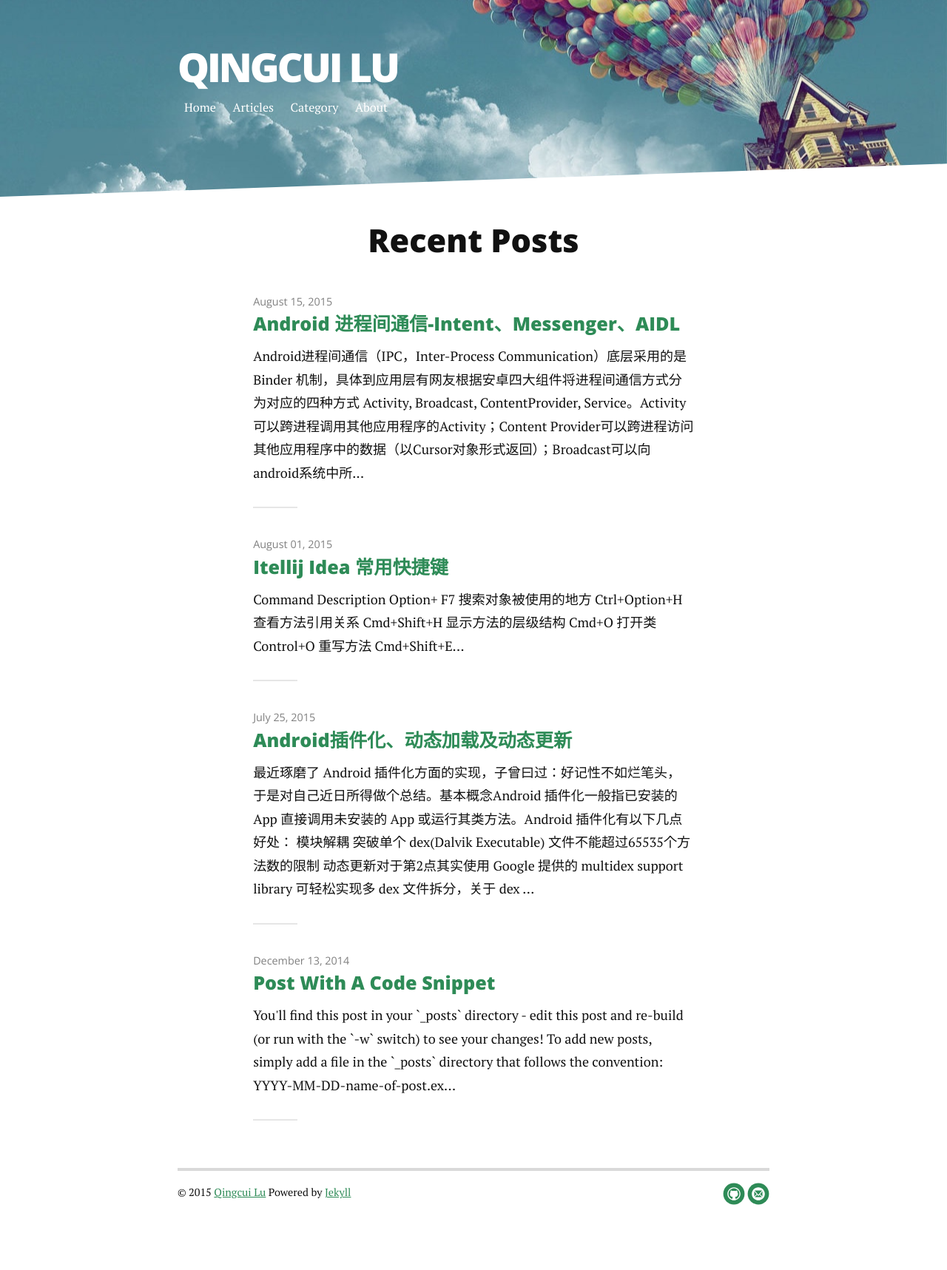
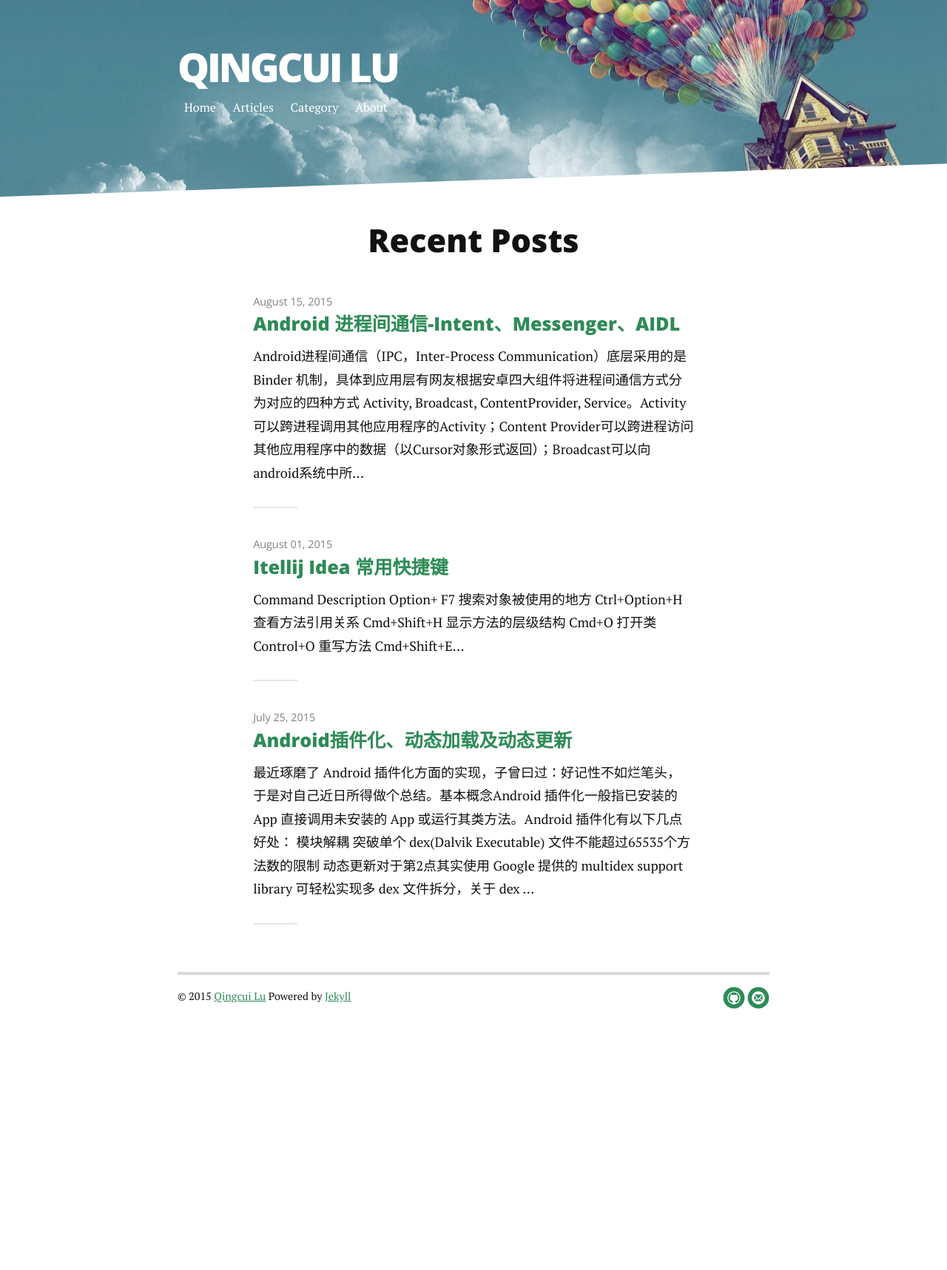
Before and after one commit to HalfLike/halflike.github.io, a Jekyll site: the page built from index.html, in a window 1280 px wide. Shown: the whole page at 74% size. Built offline with Jekyll 4.4.1, drawn with Linux system fonts in a browser that asks for light colours; nearby versions of some CDN libraries; Markdown is read by kramdown in place of the engine named in the settings; the list of posts is cut into pages by our own code; after the commit the page ends 1451 px from its top, so only the background shows below that.

````diff
--- a/_config.yml
+++ b/_config.yml
@@ -26,4 +26,4 @@ social:
    github: halflike
    email: luqingcuihust@gmail.com
 
-google_analytics: "UA-58263416-1"
+google_analytics: "UA-67206187-1"
--- a/_posts/2014-12-13-code-snippet.markdown
+++ /dev/null
@@ -1,23 +0,0 @@
----
-layout: post
-title:  "Post With A Code Snippet"
-categories: ios
-date:   2014-12-13
----
-
-<p class="intro"><span class="dropcap">Y</span>ou'll find this post in your `_posts` directory - edit this post and re-build (or run with the `-w` switch) to see your changes! To add new posts, simply add a file in the `_posts` directory that follows the convention: YYYY-MM-DD-name-of-post.ext.</p>
-
-Jekyll also offers powerful support for code snippets:
-
-```ruby
-def print_hi(name)
-  puts "Hi, #{name}"
-end
-print_hi('Tom')
-#=> prints 'Hi, Tom' to STDOUT.
-```
-
-Check out the [Jekyll docs][jekyll] for more info on how to get the most out of Jekyll. File all bugs/feature requests at [Jekyll's GitHub repo][jekyll-gh].
-
-[jekyll-gh]: https://github.com/mojombo/jekyll
-[jekyll]:    http://jekyllrb.com
--- a/assets/css/style.css
+++ b/assets/css/style.css
@@ -73,7 +73,8 @@ strong {
 }
 
 blockquote {
-    margin: 1.5em 40px
+    margin: 1em 40px;
+    color: steelblue
 }
 
 dfn {
@@ -753,15 +754,17 @@ h4,
 }
 
 blockquote {
-    font-size: 1.25em;
+    font-size: 1em;
     line-height: 1.25;
-    padding: 0
+    padding: 0;
+    color: steelblue
 }
 
 @media (min-width: 43.75em) {
     blockquote {
-        font-size: 1.5em;
-        line-height: 1.45833333
+        font-size: 1em;
+        line-height: 1.45833333;
+        color: steelblue
     }
 }
 
````
Also changed, not shown: _posts/2015-8-2-Itellij Idea 常用快捷键.md (+1 -1 lines), _includes/google_analytics.html (indentation only), assets/img/favicon-bk.ico (added), assets/img/favicon.ico.
